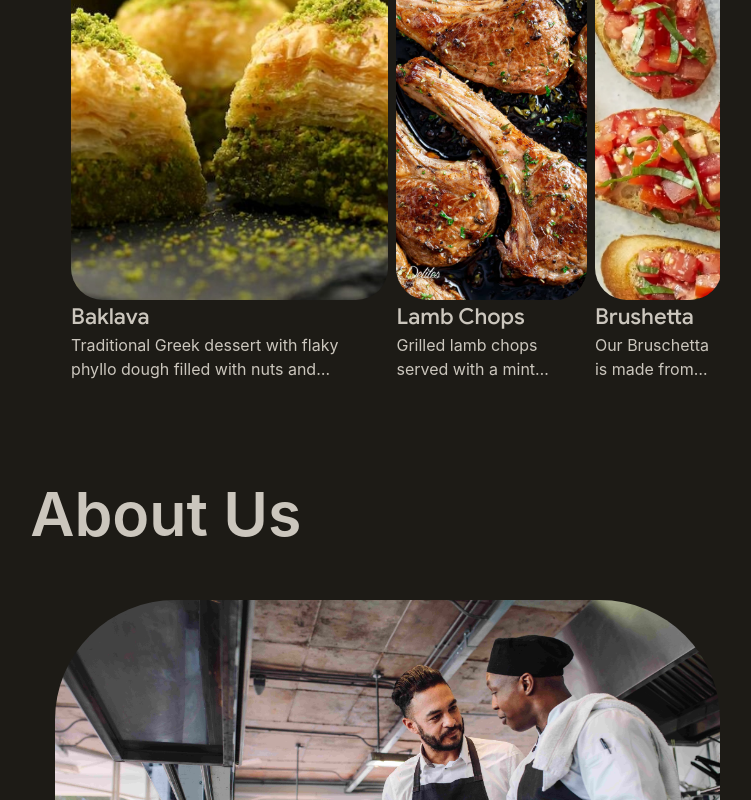
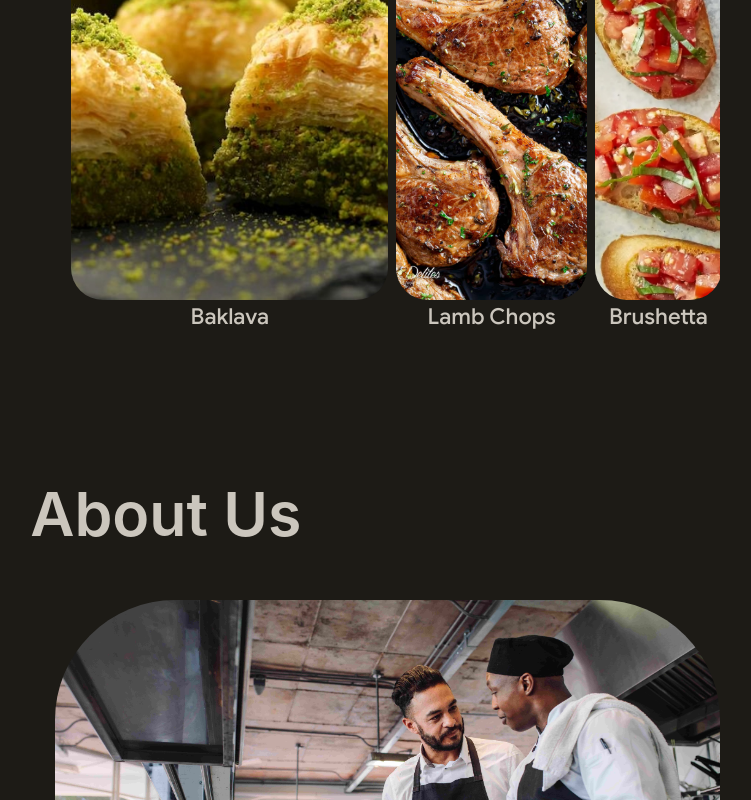
Before and after one commit to gulnoor/little-lemon, a React (Create React App) app: page / in a window 1280 px wide. Shown: the part 953-1753 px from the top of the page, without its empty margins (477-1228 px from the left). Built offline with nearby package versions, Linux system fonts and the light colour scheme; no server answers; the database is empty.

Commit message:
created hover effect ion carousel item

```diff
--- a/src/Components/Carousel.css
+++ b/src/Components/Carousel.css
@@ -13,39 +13,10 @@
   display: none;
 }
 
-.carousel-item {
-  width: 20%;
-  position: relative;
-  max-height: 100%;
-  overflow: hidden;
-  margin-right: 8px;
-  flex: 0 0 auto;
-  transition: all 0.3s;
-  color: var(--md-sys-color-on-surface);
 
-}
 
-.carousel-item:nth-child(1) {
-  width: 50%;
-}
-.carousel-item:nth-child(2) {
-  width: 30%;
-}
-.carousel-item:nth-child(3) {
-  width: 20%;
-}
-.carousel-item > img {
-  width: 100%;
-  height: 75%;
-  object-fit: cover;
-  border-radius: 32px;
-}
 
-.carousel-item > p {
-  display: -webkit-box;
-  -webkit-line-clamp: 2;
-  -webkit-box-orient: vertical;
-}
+
 
 @media screen and (max-width: 600px) {
   .carousel-container {
--- a/src/Components/Carousel.js
+++ b/src/Components/Carousel.js
@@ -10,37 +10,87 @@ export const StyledHeading = styled.h1`
   color: var(--md-sys-color-on-surface);
   padding: 2rem 7%;
   @media screen and (min-width: 600px) {
-    font-size:3.8rem;
+    font-size: 3.8rem;
+  }
+`;
+
+const StyledP = styled.p`
+  position: absolute;
+  top: 40%;
+  left: 50%;
+  width: 90%;
+  transform: translate(-50%, -50%);
+  display: -webkit-box;
+  ${"" /* -webkit-line-clamp: 2; */}
+  -webkit-box-orient: vertical;
+  color: white;
+
+  overflow: hidden;
+  textoverflow: ellipsis;
+  display: none;
+`;
+const StyledItem = styled.div`
+  width: 20%;
+  position: relative;
+  max-height: 100%;
+  overflow: hidden;
+  margin-right: 8px;
+  flex: 0 0 auto;
+  transition: all 0.3s;
+  color: var(--md-sys-color-on-surface);
+
+  & > img {
+    width: 100%;
+    height: 75%;
+    object-fit: cover;
+    border-radius: 32px;
+    transition: all 0.3s;
+  }
+  &:hover {
+    & > p {
+      display: block;
+      display: -webkit-box;
+    }
+    & > img {
+      filter: brightness(0.2);
+    }
+  }
+  &:nth-child(1) {
+    width: 50%;
+  }
+  &:nth-child(2) {
+    width: 30%;
+  }
+  &:nth-child(3) {
+    width: 20%;
   }
 `;
 const CarouselItem = ({ menuItem, handleClick }) => {
   const ref = useRef(null);
 
   return (
-    <div onClick={handleClick} ref={ref} className="carousel-item">
+    <StyledItem onClick={handleClick} ref={ref}>
       <img src={menuItem.image} alt={menuItem.name} />
-      <h1 className="title-large" style={{
-        whiteSpace:"nowrap",
-        textOverflow:"ellipsis"
-      }}>{menuItem.name}</h1>
-      <p
+      <h1
+        className="title-large"
         style={{
-          width: "93%",
-          overflow: "hidden",
+          whiteSpace: "nowrap",
           textOverflow: "ellipsis",
+          textAlign: "center",
         }}
       >
+        {menuItem.name}
+      </h1>
+      <StyledP className="" style={{}}>
         {menuItem.description}
-      </p>
-    </div>
+      </StyledP>
+    </StyledItem>
   );
 };
 
 const Carousel = () => {
   const containerRef = useRef(null);
   const menu = [
-
-
     {
       name: "Baklava",
       description:
@@ -49,12 +99,6 @@ const Carousel = () => {
       category: "Dessert",
       image: require("../assets/images/menu/105a4e88dca44f4a81dbaf6ccb7b83bc.jpg"),
     },
-
-
-
-
-
-
 
     {
       name: "Lamb Chops",
@@ -80,11 +124,7 @@ const Carousel = () => {
       category: "Entree",
       image: require("../assets/images/menu/pasta-primavera-1-768x1152.jpg"),
     },
-
-
-
-
-  ]
+  ];
   const resizeItems = (e) => {
     const current = e.currentTarget;
     const ps1 = e.currentTarget.previousElementSibling
@@ -135,7 +175,6 @@ const Carousel = () => {
     resizeItems(e);
   };
 
-
   return (
     <>
       <StyledHeading>Our Specials</StyledHeading>
```
